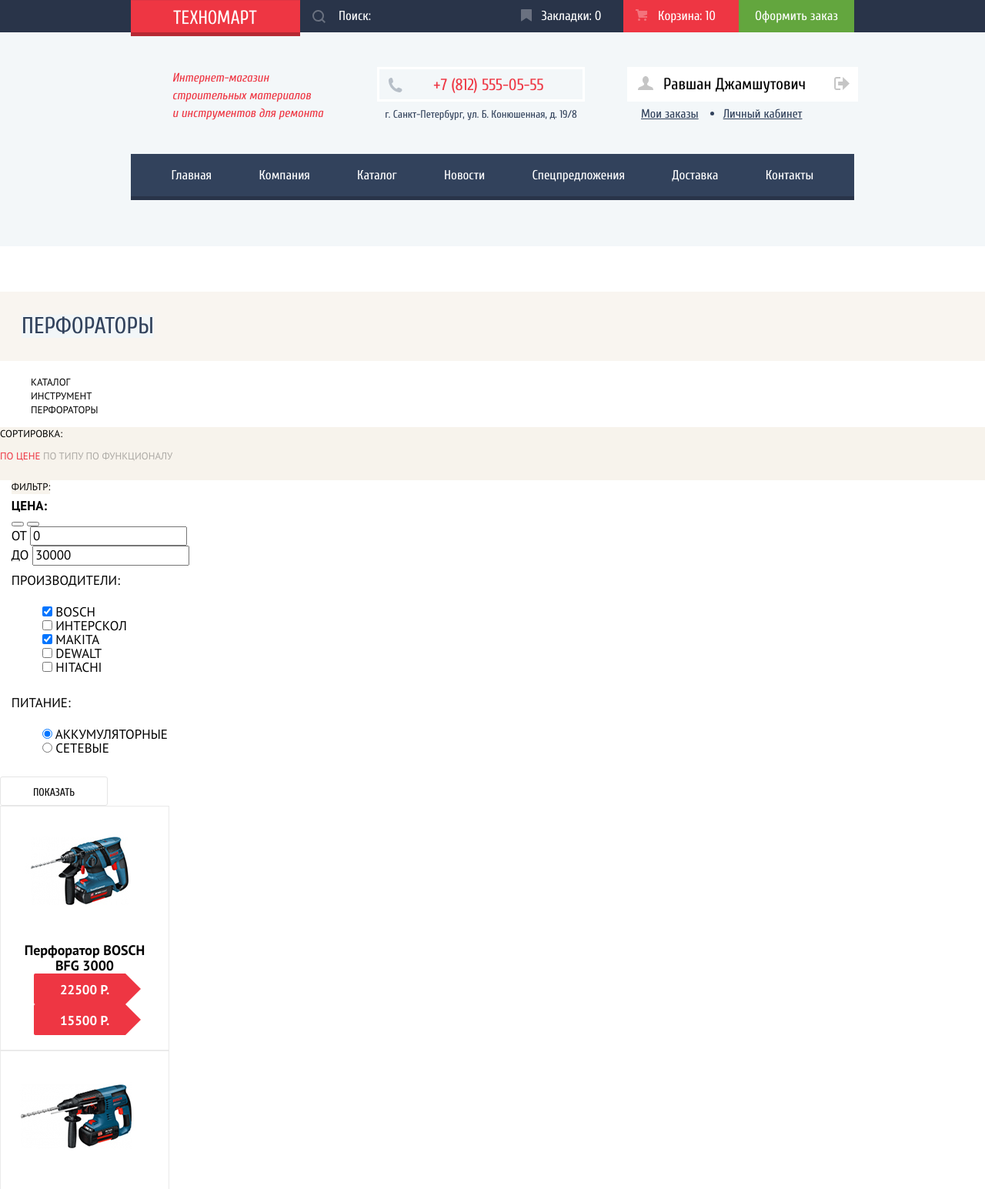
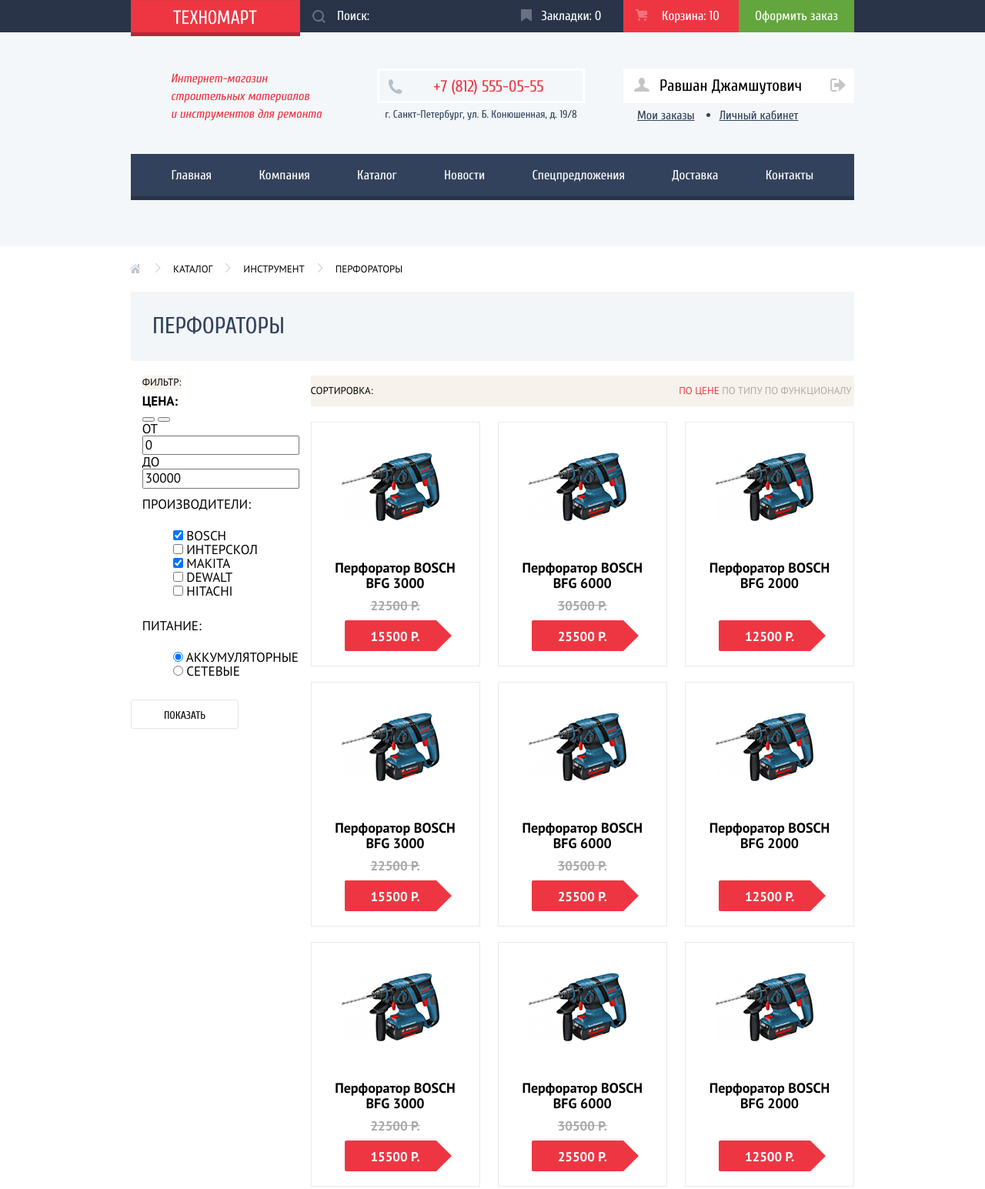
Before and after one commit to denistutov/111677-technomart-26, a plain HTML site: page catalog.html in a window 1280 px wide. Shown: the top 1545 px of the page at 77% size. Drawn offline with Linux system fonts and the light colour scheme; files whose address does not match are found by name.

Commit message:
task 5.1
Доделал сетку header
Начал делать сетку catalog.html
Переделал блоки catalog-item, теперь спрятаные кнопки доступны через табуляцию.

```diff
--- a/catalog.html
+++ b/catalog.html
@@ -50,8 +50,8 @@
       <address class="menu-contacts__arddress">г. Санкт-Петербург, ул. Б. Конюшенная, д. 19/8</address>
     </div>
 
-        <nav class="userprofile-nav">
-          <a href="" class="menu-userprofile__btn menu-userprofile__login logged-in">Равшан Джамшутович</a>
+        <nav class="userprofile-nav logged-in">
+          <a href="" class="menu-userprofile__btn menu-userprofile__login menu-userprofile__login--logged-in">Равшан Джамшутович</a>
           <ul class="userprofile-nav__items">
             <li class="userprofile-nav__item">
               <a href="" class="userprofile-nav__btn">Мои заказы</a>
@@ -93,35 +93,18 @@
     </header>
 
     <main>
-      <div class="catalog-title">
+      <div class="main-section catalog-title">
         <div class="section-info catalog-title-info">
           <h2 class="section-info__title">Перфораторы</h2>
         </div>
         <ul class="breadcrumbs">
-          <li><a href="">Каталог</a></li>
-          <li><a href="">Инструмент</a></li>
-          <li class="breadcrumbs-current">Перфораторы</li>
+          <li><a href="" class="breadcrumbs__btn">Каталог</a></li>
+          <li><a href="" class="breadcrumbs__btn">Инструмент</a></li>
+          <li class="breadcrumbs__btn breadcrumbs-current">Перфораторы</li>
         </ul>
       </div>
 
-      <div class="catalog-sort-menu">
-        <div class="sort-buttons-wrapper">
-          <h2 class="filter-title catalog-sort-title">Сортировка:</h2>
-          <h3 class="visually-hidden">Способ сортировки товаров по характиристикам.</h3>
-          <div class="sort-btn-wrapper">
-            <div class="sort-types">
-              <a href="" class="sort-type-btn sort-btn-current">По цене</a>
-              <a href="" class="sort-type-btn">По типу</a>
-              <a href="" class="sort-type-btn">По функционалу</a>
-            </div>
-            <div class="sort-direction">
-              <a href="" class="sort-direction-btn sort-up-btn sort-direction-current">По возрастанию</a>
-              <a href="" class="sort-direction-btn sort-down-btn">По убыванию</a>
-            </div>
-          </div>
-        </div>
-      </div>
-
+      <div class="main-section catalog-content-wrapper">
         <section class="filters">
           <div class="filters-wrapper">
             <h2 class="visually-hidden">Фильтр товаров</h2>
@@ -217,85 +200,48 @@
         </section>
 
         <section class="catalog">
+
+          <div class="catalog-sort-menu">
+            <h2 class="filter-title catalog-sort-title">Сортировка:</h2>
+            <h3 class="visually-hidden">Способ сортировки товаров по характиристикам.</h3>
+            <div class="sort-btn-wrapper">
+              <div class="sort-types">
+                <a href="" class="sort-type-btn sort-btn-current">По цене</a>
+                <a href="" class="sort-type-btn">По типу</a>
+                <a href="" class="sort-type-btn">По функционалу</a>
+              </div>
+              <div class="sort-direction">
+                <a href="" class="sort-direction-btn sort-up-btn sort-direction-current">По возрастанию</a>
+                <a href="" class="sort-direction-btn sort-down-btn">По убыванию</a>
+              </div>
+            </div>
+          </div>
+
           <h2 class="visually-hidden">Список перфораторов.</h2>
+
           <div class="catalog-items">
             <article class="catalog-item">
               <div class="catalog-item-wrapper">
                 <h3 class="catalog-item-title"><a href="">Перфоратор BOSCH BFG 3000</a></h3>
-              <span class="catalog-item-price catalog-item-price--old-price">22500 Р.</span>
+                <span class="catalog-item-old-price">22500 Р.</span>
                 <span class="catalog-item-price">15500 Р.</span>
               </div>
-            <div class="catalog-item-image">
-              <img src="img/perforator-bfg3000.jpg" width="218" height="170" alt="Перфоратор BOSCH BFG 3000">
               <div class="catalog-item-image__hover">
-                <div class="image-hover-wrapper">
                 <a href="" class="button image-hover-btn">Купить</a>
                 <a href="" class="button image-hover-btn-compare">В закладки</a>
-                </div>
-              </div>
+                <img class="catalog-item-image" src="img/perforator-bfg3000.jpg" width="218" height="170" alt="Перфоратор BOSCH BFG 3000">
               </div>
             </article>
             <article class="catalog-item">
               <div class="catalog-item-wrapper">
                 <h3 class="catalog-item-title"><a href="">Перфоратор BOSCH BFG 6000</a></h3>
-              <span class="catalog-item-price catalog-item-price--old-price">30500 Р.</span>
+                <span class="catalog-item-old-price">30500 Р.</span>
                 <span class="catalog-item-price">25500 Р.</span>
               </div>
-            <div class="catalog-item-image">
-              <img src="img/perforator-bfg6000.jpg" width="218" height="170" alt="Перфоратор BOSCH BFG 6000">
-              <div class="catalog-item-image_button _hover">
-                <div class="image-hover-wrapper">
+              <div class="catalog-item-image__hover">
                 <a href="" class="button image-hover-btn">Купить</a>
                 <a href="" class="button image-hover-btn-compare">В закладки</a>
-                </div>
-              </div>
-            </div>
-          </article>
-          <article class="catalog-item catalog-item-new">
-            <div class="catalog-item-wrapper">
-              <h3 class="catalog-item-title"><a href="">Перфоратор BOSCH BFG 2000</a></h3>
-              <span class="catalog-item-price">12500 Р.</span>
-            </div>
-            <div class="catalog-item-image">
-              <img src="img/perforator-bfg2000.jpg" width="218" height="170" alt="Перфоратор BOSCH BFG 2000">
-              <div class="catalog-item-image__hover">
-                <div class="image-hover-wrapper">
-                  <a href="" class="button image-hover-btn">Купить</a>
-                  <a href="" class="button image-hover-btn-compare">В закладки</a>
-                </div>
-              </div>
-            </div>
-          </article>
-          <article class="catalog-item">
-            <div class="catalog-item-wrapper">
-              <h3 class="catalog-item-title"><a href="">Перфоратор BOSCH BFG 3000</a></h3>
-              <span class="catalog-item-price catalog-item-price--old-price">22500 Р.</span>
-              <span class="catalog-item-price">15500 Р.</span>
-            </div>
-            <div class="catalog-item-image">
-              <img src="img/perforator-bfg3000.jpg" width="218" height="170" alt="Перфоратор BOSCH BFG 3000">
-              <div class="catalog-item-image__hover">
-                <div class="image-hover-wrapper">
-                  <a href="" class="button image-hover-btn">Купить</a>
-                  <a href="" class="button image-hover-btn-compare">В закладки</a>
-                </div>
-              </div>
-            </div>
-          </article>
-          <article class="catalog-item">
-            <div class="catalog-item-wrapper">
-              <h3 class="catalog-item-title"><a href="">Перфоратор BOSCH BFG 6000</a></h3>
-              <span class="catalog-item-price catalog-item-price--old-price">30500 Р.</span>
-              <span class="catalog-item-price">25500 Р.</span>
-            </div>
-            <div class="catalog-item-image">
-              <img src="img/perforator-bfg6000.jpg" width="218" height="170" alt="Перфоратор BOSCH BFG 6000">
-              <div class="catalog-item-image__hover">
-                <div class="image-hover-wrapper">
-                  <a href="" class="button image-hover-btn">Купить</a>
-                  <a href="" class="button image-hover-btn-compare">В закладки</a>
-                </div>
-              </div>
+                <img class="catalog-item-image" src="img/perforator-bfg3000.jpg" width="218" height="170" alt="Перфоратор BOSCH BFG 3000">
               </div>
             </article>
             <article class="catalog-item">
@@ -303,46 +249,34 @@
                 <h3 class="catalog-item-title"><a href="">Перфоратор BOSCH BFG 2000</a></h3>
                 <span class="catalog-item-price">12500 Р.</span>
               </div>
-            <div class="catalog-item-image">
-              <img src="img/perforator-bfg2000.jpg" width="218" height="170" alt="Перфоратор BOSCH BFG 2000">
                <div class="catalog-item-image__hover">
-                <div class="image-hover-wrapper">
                 <a href="" class="button image-hover-btn">Купить</a>
                 <a href="" class="button image-hover-btn-compare">В закладки</a>
-                </div>
-              </div>
+                <img class="catalog-item-image" src="img/perforator-bfg3000.jpg" width="218" height="170" alt="Перфоратор BOSCH BFG 3000">
               </div>
             </article>
             <article class="catalog-item">
               <div class="catalog-item-wrapper">
                 <h3 class="catalog-item-title"><a href="">Перфоратор BOSCH BFG 3000</a></h3>
-              <span class="catalog-item-price catalog-item-price--old-price">22500 Р.</span>
+                <span class="catalog-item-old-price">22500 Р.</span>
                 <span class="catalog-item-price">15500 Р.</span>
               </div>
-            <div class="catalog-item-image">
-              <img src="img/perforator-bfg3000.jpg" width="218" height="170" alt="Перфоратор BOSCH BFG 3000">
                <div class="catalog-item-image__hover">
-                <div class="image-hover-wrapper">
                 <a href="" class="button image-hover-btn">Купить</a>
                 <a href="" class="button image-hover-btn-compare">В закладки</a>
-                </div>
-              </div>
+                <img class="catalog-item-image" src="img/perforator-bfg3000.jpg" width="218" height="170" alt="Перфоратор BOSCH BFG 3000">
               </div>
             </article>
             <article class="catalog-item">
               <div class="catalog-item-wrapper">
                 <h3 class="catalog-item-title"><a href="">Перфоратор BOSCH BFG 6000</a></h3>
-              <span class="catalog-item-price catalog-item-price--old-price">30500 Р.</span>
+                <span class="catalog-item-old-price">30500 Р.</span>
                 <span class="catalog-item-price">25500 Р.</span>
               </div>
-            <div class="catalog-item-image">
-              <img src="img/perforator-bfg6000.jpg" width="218" height="170" alt="Перфоратор BOSCH BFG 6000">
                <div class="catalog-item-image__hover">
-                <div class="image-hover-wrapper">
                 <a href="" class="button image-hover-btn">Купить</a>
                 <a href="" class="button image-hover-btn-compare">В закладки</a>
-                </div>
-              </div>
+                <img class="catalog-item-image" src="img/perforator-bfg3000.jpg" width="218" height="170" alt="Перфоратор BOSCH BFG 3000">
               </div>
             </article>
             <article class="catalog-item">
@@ -350,14 +284,45 @@
                 <h3 class="catalog-item-title"><a href="">Перфоратор BOSCH BFG 2000</a></h3>
                 <span class="catalog-item-price">12500 Р.</span>
               </div>
-            <div class="catalog-item-image">
-              <img src="img/perforator-bfg2000.jpg" width="218" height="170" alt="Перфоратор BOSCH BFG 2000">
                <div class="catalog-item-image__hover">
-                <div class="image-hover-wrapper">
                 <a href="" class="button image-hover-btn">Купить</a>
                 <a href="" class="button image-hover-btn-compare">В закладки</a>
+                <img class="catalog-item-image" src="img/perforator-bfg3000.jpg" width="218" height="170" alt="Перфоратор BOSCH BFG 3000">
               </div>
+            </article>
+            <article class="catalog-item">
+              <div class="catalog-item-wrapper">
+                <h3 class="catalog-item-title"><a href="">Перфоратор BOSCH BFG 3000</a></h3>
+                <span class="catalog-item-old-price">22500 Р.</span>
+                <span class="catalog-item-price">15500 Р.</span>
               </div>
+               <div class="catalog-item-image__hover">
+                <a href="" class="button image-hover-btn">Купить</a>
+                <a href="" class="button image-hover-btn-compare">В закладки</a>
+                <img class="catalog-item-image" src="img/perforator-bfg3000.jpg" width="218" height="170" alt="Перфоратор BOSCH BFG 3000">
+              </div>
+            </article>
+            <article class="catalog-item">
+              <div class="catalog-item-wrapper">
+                <h3 class="catalog-item-title"><a href="">Перфоратор BOSCH BFG 6000</a></h3>
+                <span class="catalog-item-old-price">30500 Р.</span>
+                <span class="catalog-item-price">25500 Р.</span>
+              </div>
+               <div class="catalog-item-image__hover">
+                <a href="" class="button image-hover-btn">Купить</a>
+                <a href="" class="button image-hover-btn-compare">В закладки</a>
+                <img class="catalog-item-image" src="img/perforator-bfg3000.jpg" width="218" height="170" alt="Перфоратор BOSCH BFG 3000">
+              </div>
+            </article>
+            <article class="catalog-item">
+              <div class="catalog-item-wrapper">
+                <h3 class="catalog-item-title"><a href="">Перфоратор BOSCH BFG 2000</a></h3>
+                <span class="catalog-item-price">12500 Р.</span>
+              </div>
+               <div class="catalog-item-image__hover">
+                <a href="" class="button image-hover-btn">Купить</a>
+                <a href="" class="button image-hover-btn-compare">В закладки</a>
+                <img class="catalog-item-image" src="img/perforator-bfg3000.jpg" width="218" height="170" alt="Перфоратор BOSCH BFG 3000">
               </div>
             </article>
           </div>
@@ -372,18 +337,23 @@
               <li class="paginator-page">
                 <a href="" class="paginator__page-btn paginator__page-number">3</a>
               </li>
+              <li class="paginator-page">
+                <a href="" class="paginator__page-btn catalog-paginator__next-btn">Следующая</a>
+              </li>
             </ul>
-          <a href="" class="paginator__page-btn catalog-paginator__next-btn">Следующая</a>
           </div>
         </section>
+      </div>
 
-      <section class="section-info catalog-service">
+      <section class="catalog-service">
+        <div class="main-section">
           <h2 class="section-info__title">Пара слов о перфораторах</h2>
           <p class="catalog-service__info">
             Перфоратор — универсальный строительный инструмент. Предназначен для сверления и долбления отверстий в кирпиче, бетоне и камне.<br>
             Существуют электромеханические и пневматические перфораторы. Современные модели могут выполнять функции дрели, шуруповерта и отбойного молотка.
             В ассортиментном ряду есть выбор «трехрежимников»: в одном устройстве будут совмещены отбойный молоток и ударная дрель.
           </p>
+        </div>
       </section>
     </main>
 
--- a/css/styles.css
+++ b/css/styles.css
@@ -169,7 +169,6 @@
   display: flex;
   align-items: center;
   flex-direction: column;
-  margin-bottom: 59px;
 }
 
 .top-menu-row1,
@@ -217,7 +216,7 @@
   background-color: transparent;
   border: none;
   width: 100%;
-  padding-left: 50px;
+  padding-left: 48px;
 
   color: #ffffff;
 }
@@ -266,8 +265,8 @@
   position: relative;
 }
 
-.items-in-cart {
-  background-color: #ee3643;
+.client-navigation__cart {
+  padding-left: 20px;
 }
 
 .client-navigation__marker::before,
@@ -279,6 +278,11 @@
   opacity: 0.3;
 
   position: absolute;
+}
+
+.items-in-cart {
+  background-color: #ee3643;
+  padding-left: 25px;
 }
 
 .client-navigation__marker::before {
@@ -299,10 +303,10 @@
 }
 
 .top-menu-row2 {
-  min-height: 113px;
+  min-height: 111px;
   justify-content: flex-end;
   align-items: flex-start;
-  margin-top: 45px;
+  margin-top: 47px;
 }
 
 .site-descr {
@@ -311,7 +315,7 @@
   line-height: 23px;
   font-weight: normal;
 
-  padding: 3px 0;
+  padding: 2px 0;
   margin: 0;
 
   color: #ee3643;
@@ -321,7 +325,7 @@
   display: flex;
   flex-direction: column;
   align-items: center;
-  margin-left: 70px;
+  margin-left: 72px;
 }
 
 .menu-contacts__tel {
@@ -330,7 +334,7 @@
   width: 270px;
   height: 45px;
   padding-left: 20px;
-  margin-bottom: 5px;
+  margin-bottom: 3px;
 
   text-align: center;
   line-height: 40px;
@@ -364,13 +368,12 @@
 }
 
 .userprofile-nav {
-  width: 300px;
   text-align: right;
 
   font-size: 21px;
   line-height: 21px;
 
-  margin-left: 50px;
+  margin-left: 64px;
 }
 
 .menu-userprofile__btn {
@@ -407,18 +410,22 @@
 }
 
 .logged-in {
+  margin-left: 45px;
+}
+
+.menu-userprofile__login--logged-in {
   width: 300px;
   text-align: left;
   padding-left: 47px;
   margin-bottom: 4px;
 }
 
-.logged-in:before {
+.menu-userprofile__login--logged-in:before {
   background: url('../img/svg/icon-user.svg') no-repeat center center;
   top: 10px;
 }
 
-.logged-in:after {
+.menu-userprofile__login--logged-in:after {
   content: '';
   display: inline-block;
   width: 21px;
@@ -504,8 +511,14 @@
 /* Header end */
 
 /* Main sections start*/
+
 /* Breadcrumbs */
-.catalog-title-info .section-info__title{
+.catalog-title {
+  display: flex;
+  flex-direction: column-reverse;
+}
+
+.catalog-title-info {
   background-color: #f2f6f8;
 }
 
@@ -516,15 +529,49 @@
   font-family: "PT Sans", "Arial", sans-serif;
   font-size: 13px;
   line-height: 18px;
-}
-
-.breadcrumbs a {
+  min-height: 33px;
+  padding-left: 55px;
+
+  display: flex;
+  align-items: center;
+
+  position: relative;
+}
+
+.breadcrumbs__btn {
   color: #000000;
+
+  margin-right: 40px;
+}
+
+.breadcrumbs li {
+  position: relative;
+}
+
+.breadcrumbs__btn:before {
+  content: '';
+  display: inline-block;
+  width: 10px;
+  height: 15px;
+  background: url('../img/svg/icon-right-small.svg') no-repeat center;
+  position: absolute;
+  top: 0;
+  left: -25px;
+}
+
+.breadcrumbs:before {
+  content: '';
+  display: inline-block;
+  width: 13px;
+  height: 13px;
+  background: url('../img/svg/icon-home.svg') no-repeat center;
+  position: absolute;
+  top: 9px;
+  left: -1px;
 }
 /* Breadcrumbs end*/
 
 /* Catalog sort menu */
-
 .catalog-sort-menu,
 .catalog-sort-title  {
   background-color: #f7f3ec;
@@ -534,6 +581,13 @@
   text-transform: uppercase;
 }
 
+.catalog-sort-menu {
+  display: flex;
+  flex-direction: row;
+  justify-content: space-between;
+  align-items: center;
+}
+
 .catalog-sort-title {
   font-weight: normal;
 }
@@ -549,7 +603,35 @@
 .sort-direction-btn {
   font-size: 0;
 }
+
+.sort-btn-wrapper {
+  display: flex;
+  justify-content: space-between;
+  align-items: center;
+}
 /* Catalog sort menu end */
+
+
+.catalog-content-wrapper {
+  display: flex;
+}
+
+.catalog {
+  width: 100%;
+  display: flex;
+  flex-direction: column;
+}
+
+.catalog-items {
+  display: flex;
+  flex-wrap: wrap;
+  justify-content: space-between;
+}
+
+.catalog-paginator {
+  width: 100%;
+  display: flex;
+}
 
 /* Filters section */
 .filter {
@@ -594,6 +676,7 @@
 
 /* Offer section */
 .offers {
+  margin-top: 59px;
   margin-bottom: 52px;
 }
 
@@ -865,38 +948,54 @@
 .image-hover-btn-compare {
   width: 135px;
   padding: 9px;
-  background-color: transparent;
+  background-color: #ffffff;
   border: 3px solid #63a63e;
   color: #32425c;
 }
 
 .catalog-item-image {
-  position: relative;
+  position: absolute;
+  top: 0;
+  left: 0;
+  z-index: 1;
+}
+
+.image-hover-btn:focus,
+.image-hover-btn-compare:focus {
+  z-index: 2;
 }
 
 .catalog-item-image__hover {
-  display: none;
-  background: #ffffff;
-}
-
-.image-hover-wrapper {
   min-height: 160px;
   display: flex;
   flex-direction: column;
   align-items: center;
   justify-content: center;
+  position: relative;
 }
 
 .catalog-item:hover {
   box-shadow: 5px 9px 25px 0 rgba(41, 52, 73, 0.5);
 }
 
+.catalog-item:hover .catalog-item-image {
+  display: none;
+}
+/*
 .catalog-item:hover .catalog-item-image__hover {
   display: block;
-}
+}*/
 
 .catalog-item:hover img {
-  display: none;
+  display: block;
+}
+
+.catalog .catalog-item {
+  margin-bottom: 20px;
+}
+
+.catalog .catalog-items {
+  margin-top: 20px;
 }
 
 /* Popular section end*/
@@ -1207,16 +1306,20 @@
 /* Catalog service section*/
 .catalog-service {
   background-color: #f2f6f8;
+  padding: 60px 0;
 }
 
 .catalog-service .section-info__title {
   color: #000000;
+  margin-bottom: 30px;
 }
 
 .catalog-service__info {
   font-family: "PT Sans", "Arial", sans-serif;
   font-size: 13px;
   line-height: 24px;
+  padding: 0;
+  margin: 0;
 }
 /* Catalog service section end*/
 /* Sections end*/
```
Also changed, not shown: index.html (+6 -22 lines). Lines whose indentation alone changed are shown as unchanged.
